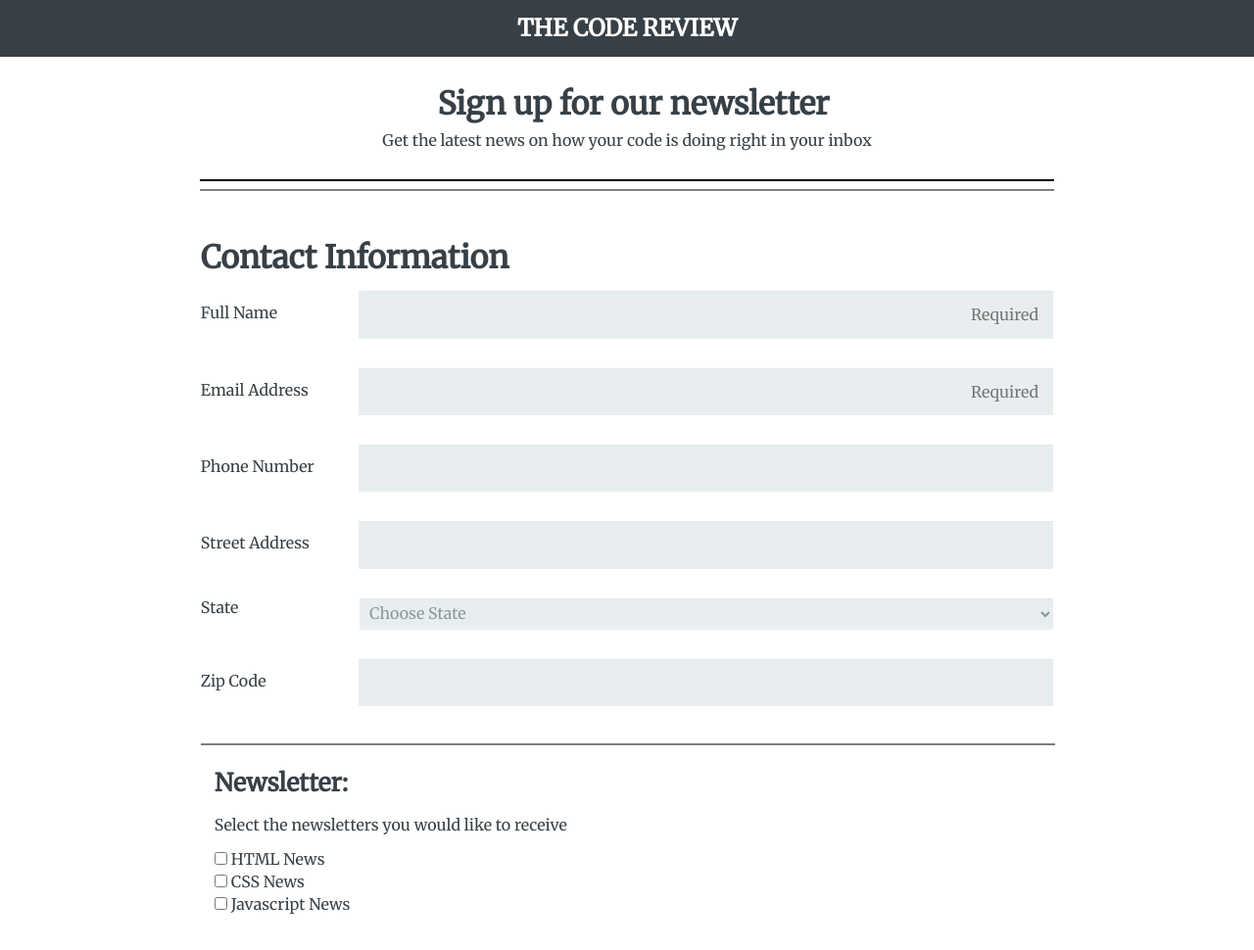
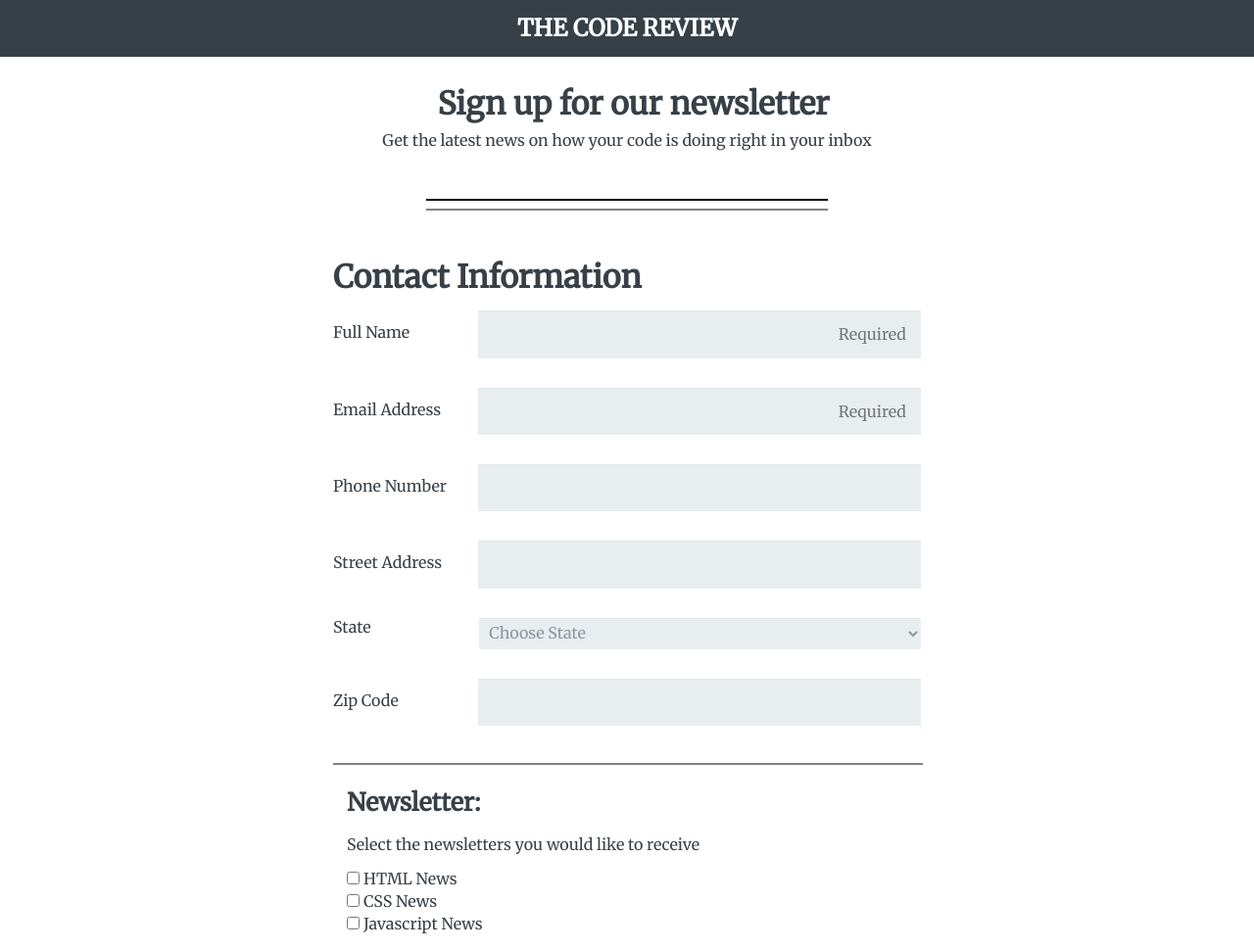
Before and after one commit to jtsapos1/Online-Registration-Form, a plain HTML site: page index.html in a window 1280 px wide. Shown: the top 970 px of the page at 98% size. Drawn offline with nearby package versions, Linux system fonts and the light colour scheme.

Commit message:
Increased margin bottom on banner, increased max-width on .hr to 100%, adjusted media query to display form max-width as 600px rather than 68%

```diff
--- a/css/style.css
+++ b/css/style.css
@@ -9,6 +9,7 @@
 body {
 	font-family: 'Merriweather', serif;
 	color: #384047;
+	margin: 0 0;
 }
 
 
@@ -28,7 +29,7 @@ form {
 }
 
 .banner {
-	margin: 0 0 30px 0;
+	margin: 0 0 50px 0;
 	text-align: center;
 }
 
@@ -147,19 +148,11 @@ label.light {
 }
 
 
-@media (min-width: 480px) {
-
-	form {
-		max-width: 480px;
-	}
+.hr {
+	max-width: 100%;
+	padding: 0 12px;
+	margin: auto
 }
-
-@media (max-width: 760px) {
-	body>hr {
-		max-width: 90%;
-	}
-}
-
 
 /* =================================
   Media Queries to adjust devices for wider screens and devices.
@@ -169,11 +162,12 @@ label.light {
 	form {
 		display: flex;
 		flex-direction: column;
-		max-width: 68%;
+		max-width: 600px;
 	}
 
-	body>hr {
-		max-width: 70%;
+	.hr {
+		padding: 0;
+		max-width: 600px;
 	}
 
 	.fieldset_contact {
```
